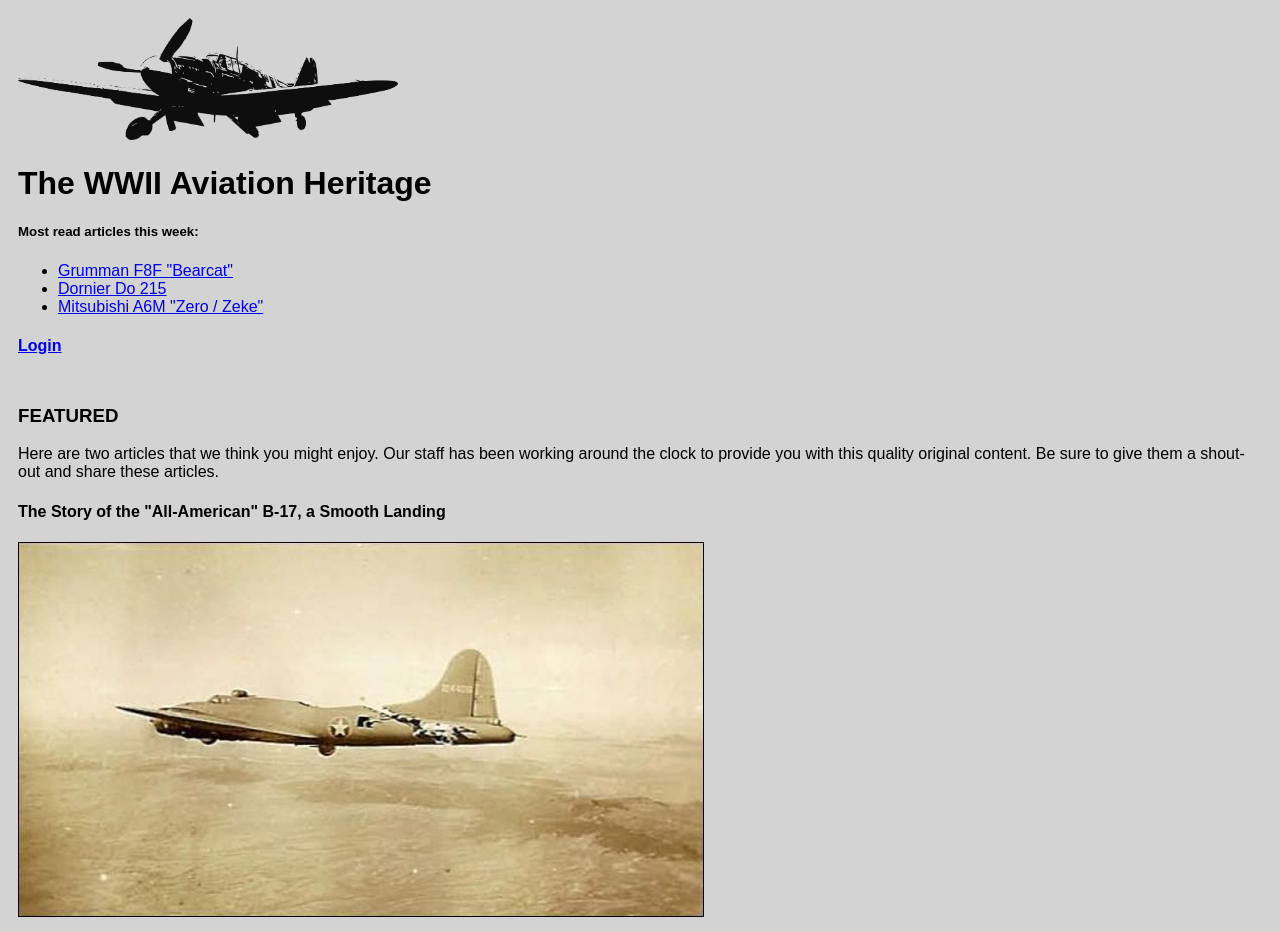
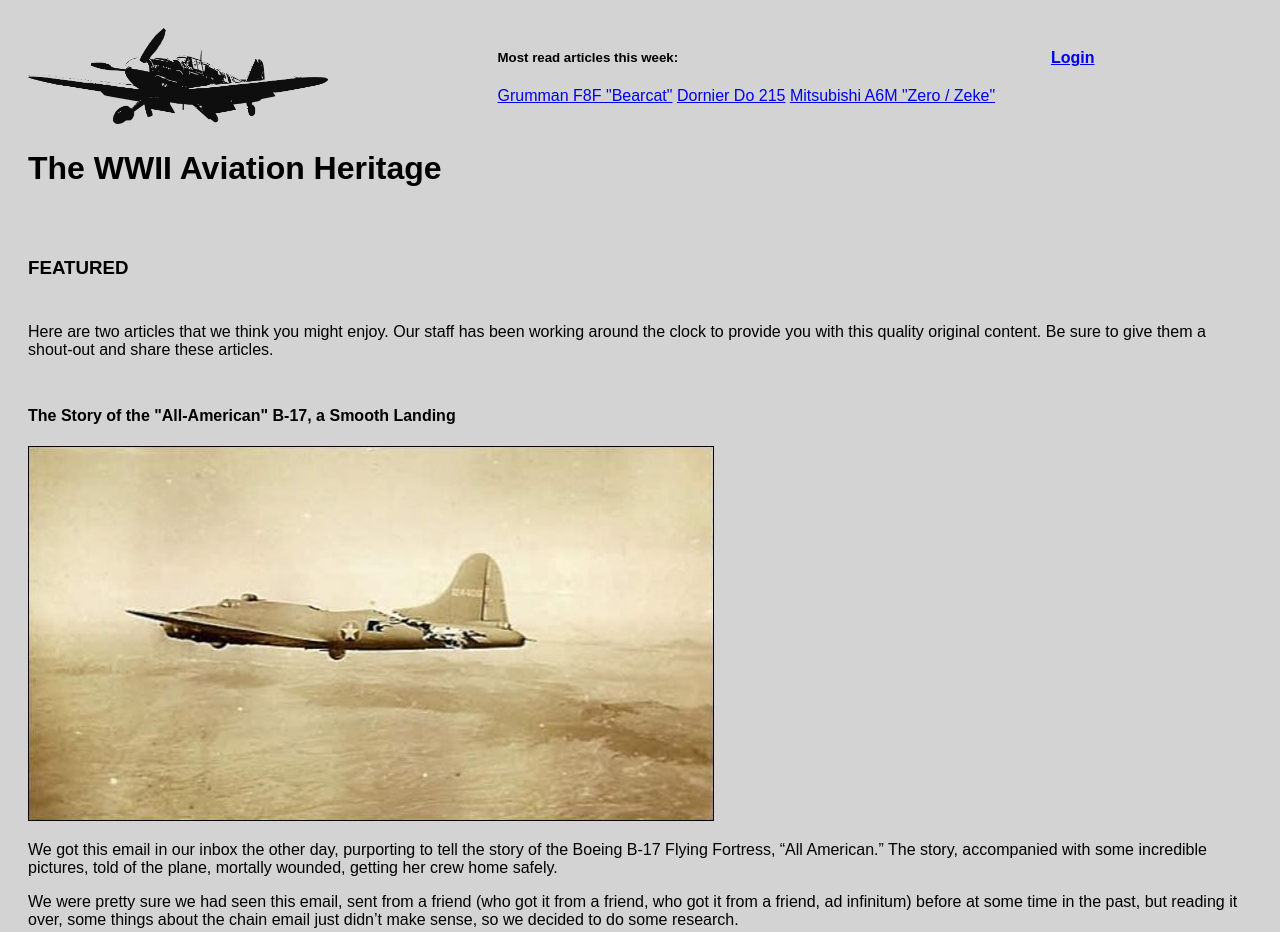
Before and after one commit to Jallelainen/HTML-first, a plain HTML site: page index.html in a window 1280 px wide. Shown: the top 932 px of the page. Drawn offline with Linux system fonts and the light colour scheme.

Commit message:
Trying...

```diff
--- a/index.html
+++ b/index.html
@@ -9,10 +9,11 @@
     </head>
 
     <body>
-        <header>
-
-            <img src="Pics/LOGO.png" alt="BF-109 Messerschmidt Logo" style="width:380px;height: auto;">
+        <header class="Header">
+            <div id="LogoPic">
+                <img src="Pics/LOGO.png" alt="BF-109 Messerschmidt Logo" class="responsivePic">
                 <h1>The WWII Aviation Heritage</h1>
+            </div>
 
             <nav>
                 <h5>Most read articles this week:</h5>
@@ -23,11 +24,15 @@
                 </ul>
             </nav>
 
+            <div id= "LogInButton">
                 <h4><a href= "LogIn.html">Login</a></h4>
+            </div>
 
         </header>
 
-        <section>
+
+
+        <section class="FeaturedArticles">
                 <h3>FEATURED</h3>
             <p>
                 Here are two articles that we think you might enjoy. Our staff has been working
@@ -81,6 +86,8 @@
 
         </section>
 
+        <div class="SideContent">
+
             <aside>
                 <h3>Most Produced Aircrafts of WWII</h3>
                 <ul>
@@ -117,10 +124,11 @@
                         </ol>
                     </li>
                 </ul>
-
             </aside>
 
-        <footer>
+        </div>
+
+    <footer class="Footer">
         <p><span class="glyphicon">&copy;</span> Marcus Jarlevid</p>
     </footer>
 
--- a/site.css
+++ b/site.css
@@ -3,13 +3,61 @@ body {
     font-family: sans-serif;
 
     display: grid;
-    grid-template-areas:"header" "section" "aside" "footer";
+    grid-template-areas:
+    "Header"
+    "FeaturedArticles"
+    "SideContent"
+    "Footer";
     grid-gap: 10px;
     padding: 10px;
 
 }
 
-header {grid-area: header;}
-section {grid-area: section;}
-aside {grid-area: aside;}
-footer {grid-area: footer;}
+.Header
+{
+    display: grid;
+    grid-template-areas:".LogoPic nav .LogInButton";
+    grid-gap: 10px;
+    padding: 10px;
+
+}
+
+.FeaturedArticles
+{
+    display: grid;
+    grid-gap: 10px;
+    padding: 10px;
+}
+
+.LogInButton
+{
+    align-content: center;
+}
+
+header>nav>ul
+{
+    list-style-type: none;
+    margin: 0;
+    padding: 0;
+}
+
+header>nav>ul>li
+{
+    display: inline;
+}
+
+.responsivePic
+{
+    width: 100%;
+    max-width: 300px;
+    height: auto;
+}
+
+
+.LogoPic{grid-area: LogoPic;}
+.LogInButton{grid-area: LogInButton;}
+
+.Header {grid-area: Header;}
+.FeaturedArticles{grid-area: FeaturedArticles;}
+.SideContent{grid-area: SideContent;}
+.Footer {grid-area: Footer;}
```
Lines whose indentation alone changed are shown as unchanged.
